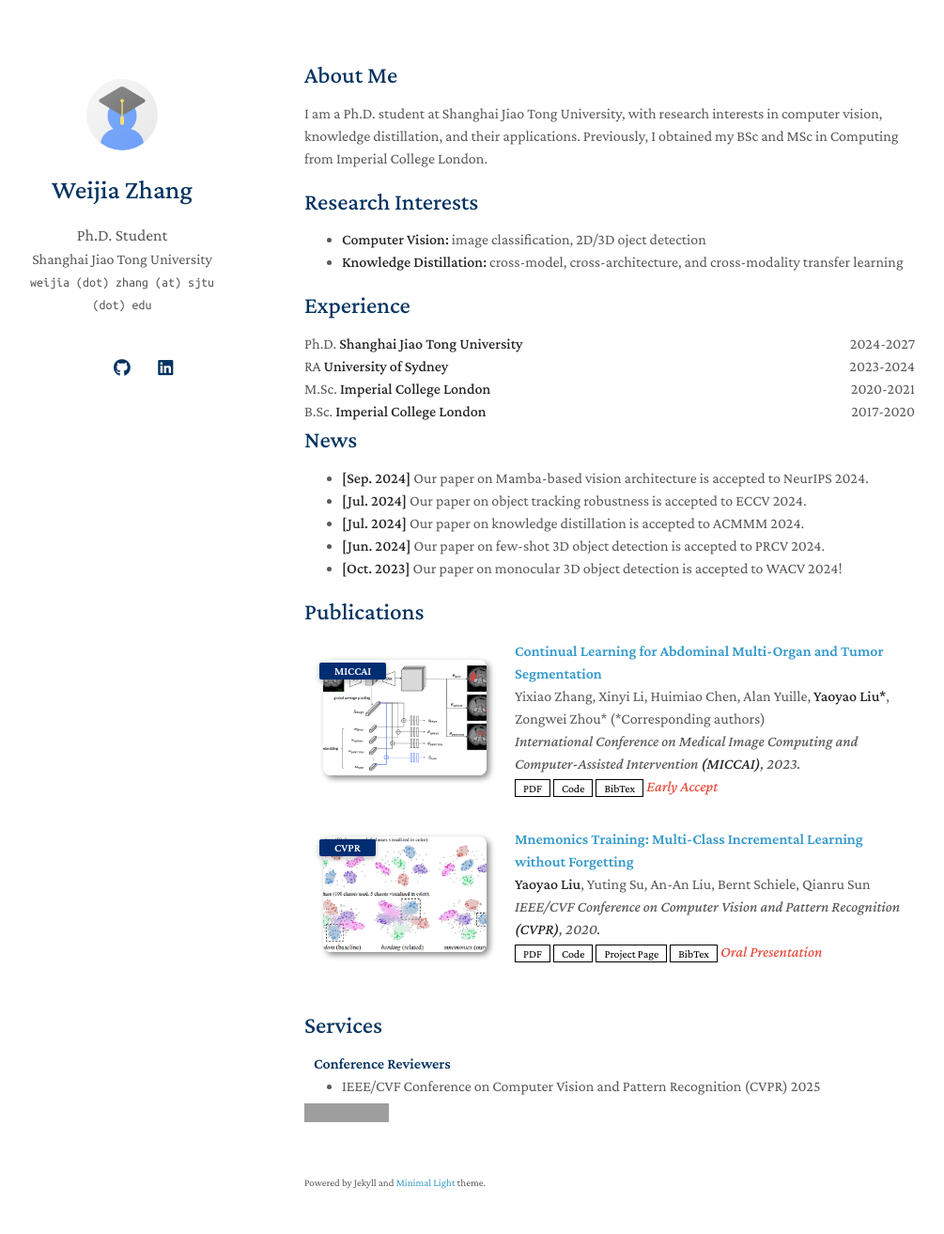
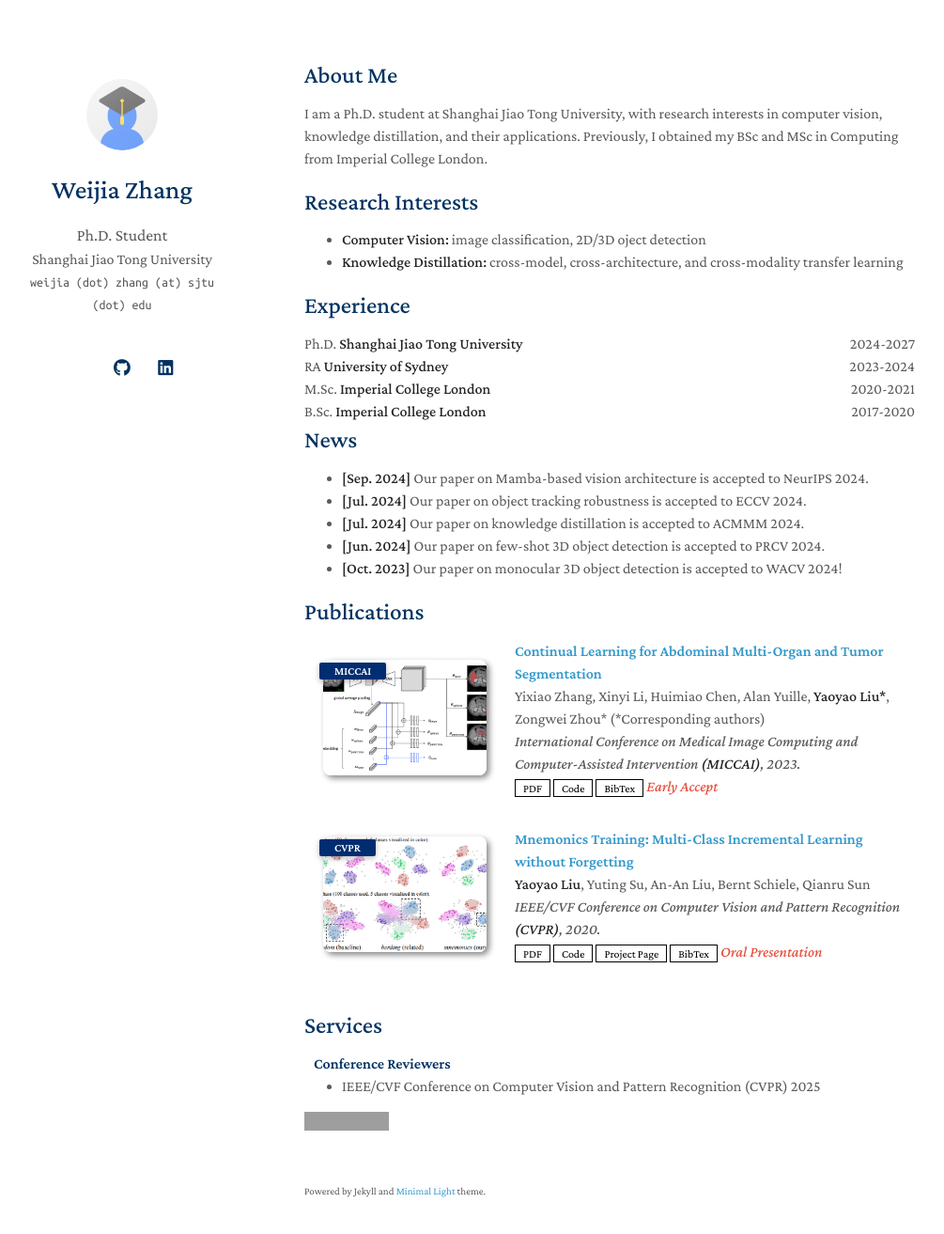
Before and after one commit to arcaninez/arcaninez.github.io, a Jekyll site: the page built from index.md, in a window 1280 px wide and 1348 px high. Shown: the top 1313 px of the window at 94% size, without its empty margins (146-1151 px from the left). Built offline with Jekyll 4.4.1, drawn with Linux system fonts in a browser that asks for light colours; a style sheet for code colours, icons or effects is not loaded; our own code applies the rules of GitHub Pages for plain Markdown files; grey boxes are pictures that could not be loaded.

Commit message:
Update index.md

```diff
--- a/index.md
+++ b/index.md
@@ -25,6 +25,6 @@ I am a Ph.D. student at Shanghai Jiao Tong University, with research interests i
 
 {% include_relative _includes/services.md %}
 
-<div style="margin-bottom: 6px;"></div>
+<div style="margin-bottom: 15px;"></div>
 
 <a href="https://info.flagcounter.com/UYD8"><img src="https://s05.flagcounter.com/count2/UYD8/bg_FFFFFF/txt_000000/border_CCCCCC/columns_8/maxflags_48/viewers_0/labels_1/pageviews_1/flags_0/percent_0/" alt="Flag Counter" border="0"></a>
```
